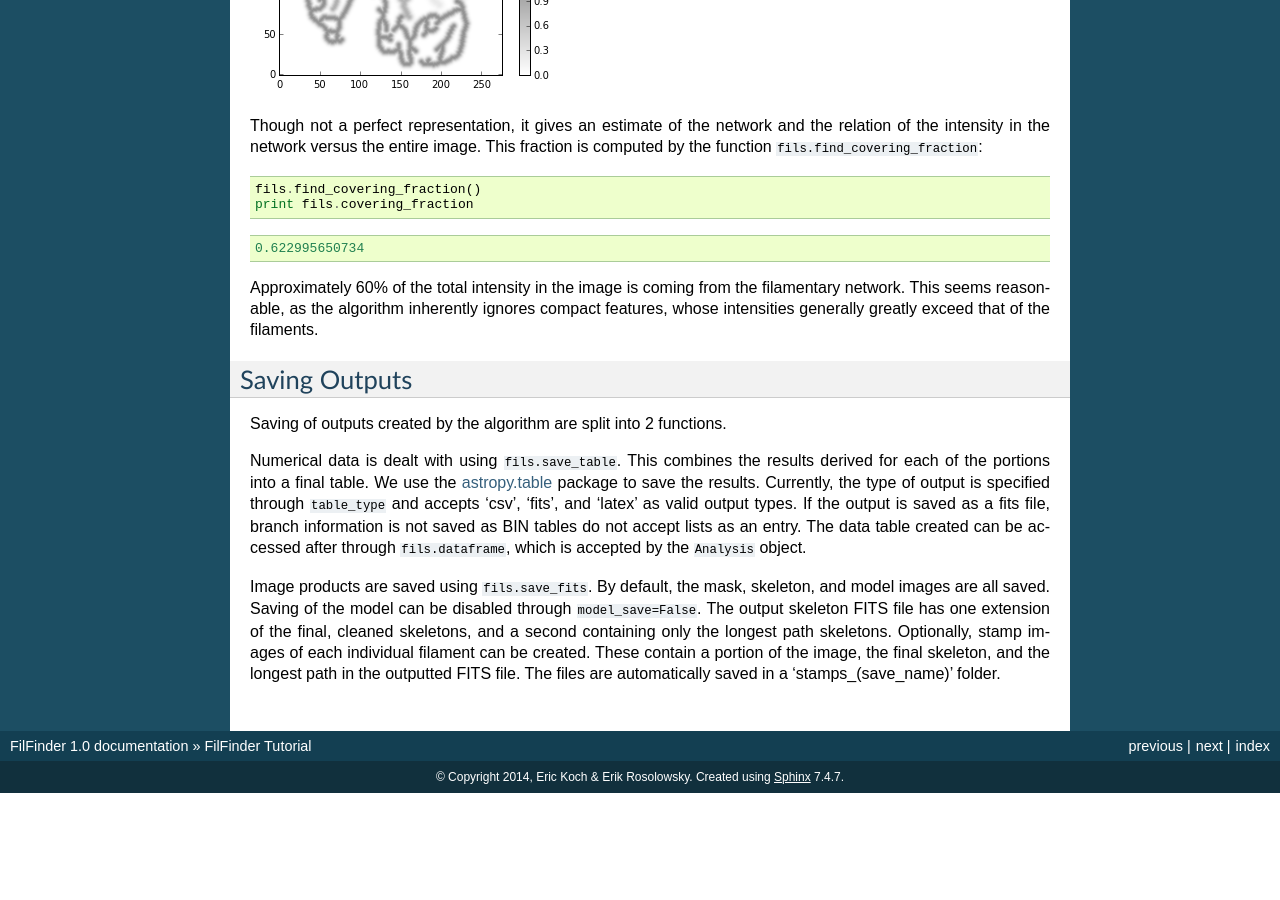
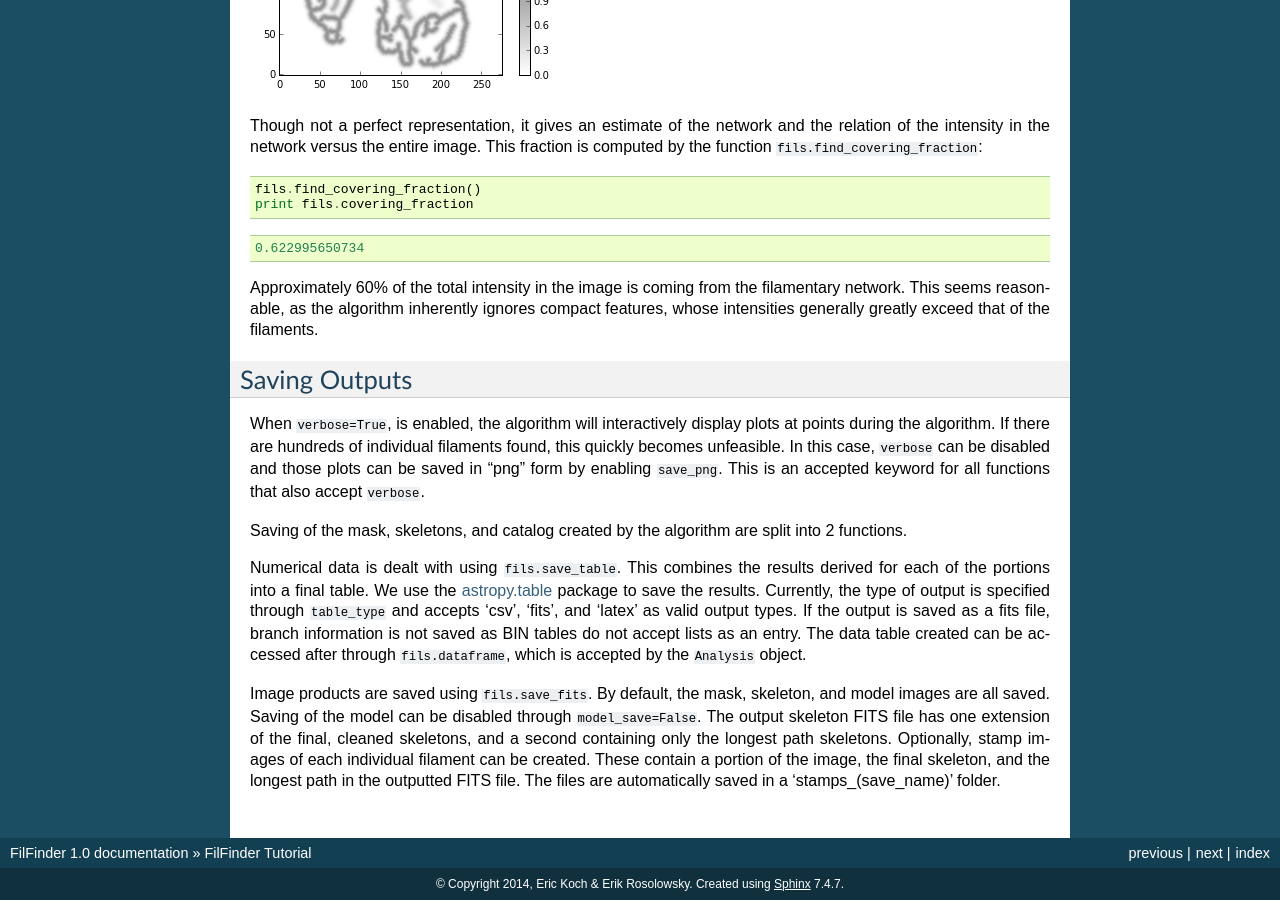
Before and after one commit to e-koch/FilFinder, a Sphinx documentation site: the page built from docs/tutorial.rst, in a window 1280 px wide and 900 px high, scrolled down 6968 px. Built offline with Sphinx 7.4.7, drawn with Linux system fonts in a browser that asks for light colours; before the commit the page ends 7761 px from its top, so only the background shows below that.

Commit message:
Explain how to save png files of everything

```diff
--- a/docs/tutorial.rst
+++ b/docs/tutorial.rst
@@ -372,7 +372,15 @@ that of the filaments.
 Saving Outputs
 --------------
 
-Saving of outputs created by the algorithm are split into 2 functions.
+When ``verbose=True``, is enabled, the algorithm will interactively display
+plots at points during the algorithm. If there are hundreds of individual
+filaments found, this quickly becomes unfeasible. In this case, ``verbose``
+can be disabled and those plots can be saved in "png" form by enabling
+``save_png``. This is an accepted keyword for all functions that also
+accept ``verbose``.
+
+Saving of the mask, skeletons, and catalog created by the algorithm are
+split into 2 functions.
 
 Numerical data is dealt with using ``fils.save_table``. This combines
 the results derived for each of the portions into a final table. We use
```
